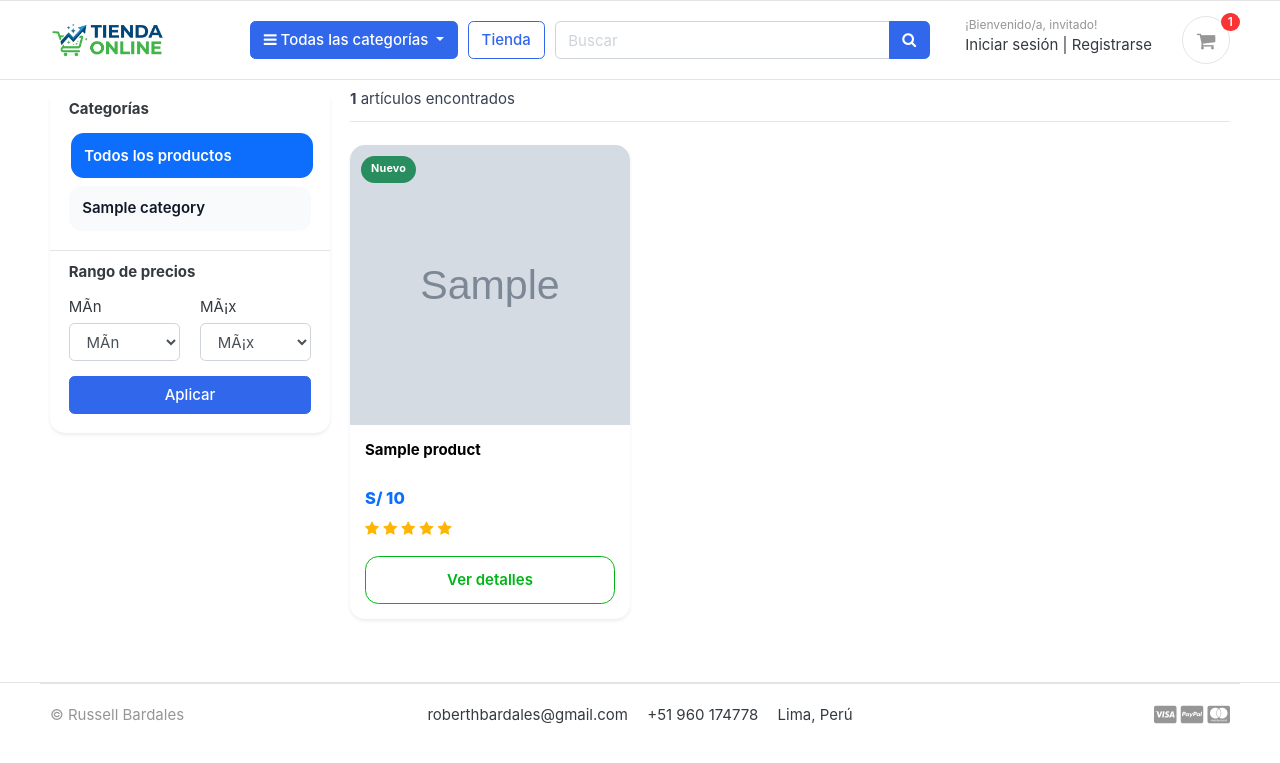
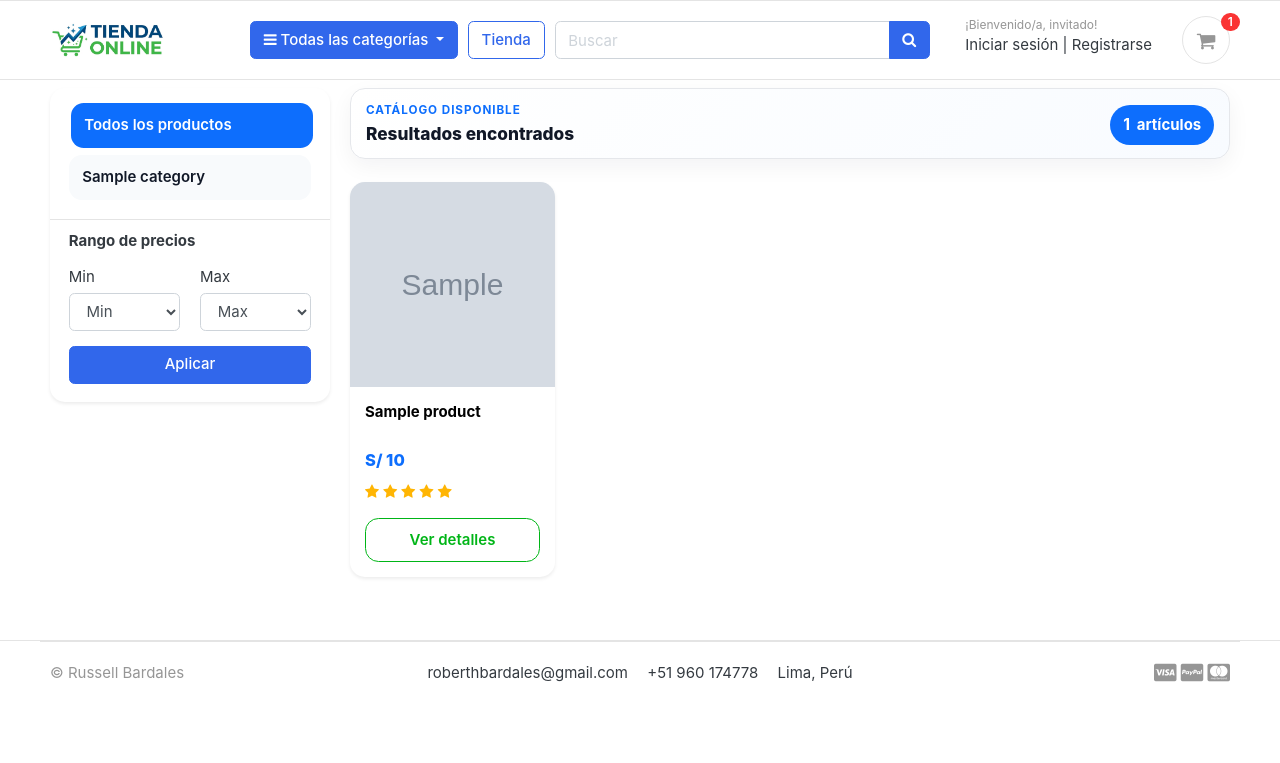
Before and after one commit to roberthbardales/ecommerce2026, a Django app: template templates/store/store.html in a window 1280 px wide. Shown: the top 763 px of the page. Run offline with Django 3.2, Linux system fonts and the light colour scheme; the template is opened without the code that fills it: most values are stand-ins (such as "Sample title", 1, 10 or a date in 2020); grey boxes marked "Sample" are stand-in pictures; parts of the project's set-up code (start-up, migrations or seed data) failed here and were passed over; some libraries are stand-ins or nearby versions; some web fonts are replaced.

Commit message:
mejora visual

```diff
--- a/applications/home/views.py
+++ b/applications/home/views.py
@@ -6,3 +6,6 @@ class HomeView(ListView):
     model = Product
     template_name = 'home.html'
     context_object_name = 'products'
+
+    def get_queryset(self):
+        return Product.objects.filter(is_available=True).order_by('-created_date')[:8]
--- a/static/css/custom.css
+++ b/static/css/custom.css
@@ -300,13 +300,49 @@ ul.thumb li img{
 .store-results__header {
   display: flex;
   justify-content: space-between;
-  align-items: center;
-  padding-bottom: 0.75rem;
-  border-bottom: 1px solid #e5e7eb;
+  align-items: flex-end;
+  gap: 1rem;
+  padding: 0.9rem 1rem;
+  border: 1px solid #e5e7eb;
+  border-radius: 1rem;
+  background: linear-gradient(135deg, #ffffff 0%, #f8fbff 100%);
+  box-shadow: 0 0.5rem 1.5rem rgba(15, 23, 42, 0.05);
+}
+
+.store-results__copy {
+  display: flex;
+  flex-direction: column;
+  gap: 0.2rem;
+}
+
+.store-results__eyebrow {
+  font-size: 0.78rem;
+  font-weight: 700;
+  text-transform: uppercase;
+  letter-spacing: 0.08em;
+  color: #0d6efd;
+}
+
+.store-results__title {
+  font-size: 1.15rem;
+  font-weight: 800;
+  color: #111827;
 }
 
 .store-results__count {
-  color: #374151;
+  display: inline-flex;
+  align-items: center;
+  gap: 0.45rem;
+  padding: 0.55rem 0.85rem;
+  border-radius: 999px;
+  background: #0d6efd;
+  color: #fff;
+  font-weight: 700;
+  white-space: nowrap;
+}
+
+.store-results__count b {
+  font-size: 1.05rem;
 }
 
 .product-card--store .product-card__badge {
--- a/templates/store/store.html
+++ b/templates/store/store.html
@@ -7,13 +7,13 @@
   <div class="container">
     <div class="store-hero__panel">
       {% if 'search' in request.path %}
-        <span class="badge bg-primary mb-3">Búsqueda</span>
-        <h2 class="store-hero__title">Resultados de búsqueda</h2>
+        <span class="badge bg-primary mb-3">Busqueda</span>
+        <h2 class="store-hero__title">Resultados de bÃºsqueda</h2>
       {% else %}
-        <span class="badge bg-primary mb-3">Catálogo</span>
+        <span class="badge bg-primary mb-3">Catalogo</span>
         <h2 class="store-hero__title">Nuestros productos</h2>
       {% endif %}
-      <p class="store-hero__text mb-0">Explora por categoría, filtra por precio y abre cada producto con una vista más clara.</p>
+      <p class="store-hero__text mb-0">Explora por categorÃ­a, filtra por precio y abre cada producto con una vista mas clara.</p>
     </div>
   </div>
 </section> -->
@@ -27,9 +27,9 @@
 <div class="card store-sidebar border-0 shadow-sm">
 
 <article class="filter-group">
-  <header class="card-header bg-white border-0 pb-0">
-    <h6 class="store-sidebar__title">Categorías</h6>
-  </header>
+  <!-- <header class="card-header bg-white border-0 pb-0">
+    <h6 class="store-sidebar__title">Categorias</h6>
+  </header> -->
 
   <div class="card-body pt-3">
     <ul class="list-unstyled store-list">
@@ -66,10 +66,10 @@
       <div class="row g-2">
 
         <div class="col-6">
-          <label>MÃ­n</label>
+          <label>Min</label>
           <select name="min_price" class="form-control form-select">
 
-            <option value="">MÃ­n</option>
+            <option value="">Min</option>
             <option value="0" {% if request.GET.min_price == "0" %}selected{% endif %}>S/0</option>
             <option value="50" {% if request.GET.min_price == "50" %}selected{% endif %}>S/50</option>
             <option value="100" {% if request.GET.min_price == "100" %}selected{% endif %}>S/100</option>
@@ -80,10 +80,10 @@
         </div>
 
         <div class="col-6">
-          <label>MÃ¡x</label>
+          <label>Max</label>
           <select name="max_price" class="form-control form-select">
 
-            <option value="">MÃ¡x</option>
+            <option value="">Max</option>
             <option value="100" {% if request.GET.max_price == "100" %}selected{% endif %}>S/100</option>
             <option value="200" {% if request.GET.max_price == "200" %}selected{% endif %}>S/200</option>
             <option value="500" {% if request.GET.max_price == "500" %}selected{% endif %}>S/500</option>
@@ -110,7 +110,11 @@
 <main class="col-lg-9">
 
 <header class="store-results__header mb-4">
-  <span class="store-results__count"><b>{{ product_count }}</b> artículos encontrados</span>
+  <div class="store-results__copy">
+    <span class="store-results__eyebrow">Catálogo disponible</span>
+    <h2 class="store-results__title mb-0">Resultados encontrados</h2>
+  </div>
+  <span class="store-results__count"><b>{{ product_count }}</b> artículos</span>
 </header>
 
 <div class="row g-4">
@@ -118,11 +122,10 @@
 {% if products %}
 
   {% for product in products %}
-  <div class="col-6 col-md-4">
+  <div class="col-6 col-md-3">
     <div class="card product-card product-card--store h-100 border-0 shadow-sm">
       <a href="{{ product.get_url }}" class="product-card__image">
         <img src="{{ product.images.url }}" class="card-img-top" alt="{{ product.product_name }}">
-        <span class="product-card__badge">Nuevo</span>
       </a>
 
       <div class="card-body d-flex flex-column">
@@ -142,7 +145,7 @@
           </span>
         </div>
 
-        <a href="{{ product.get_url }}" class="btn btn-outline-success btn-lg mt-3 w-100">
+        <a href="{{ product.get_url }}" class="btn btn-outline-success btn-sm mt-3 w-100">
           Ver detalles
         </a>
       </div>
```
Also changed, not shown: other parts of static/css/custom.css (+47 -4 lines), templates/home.html (+24 -2 lines), templates/store/product_detail.html (+11 -5 lines).
